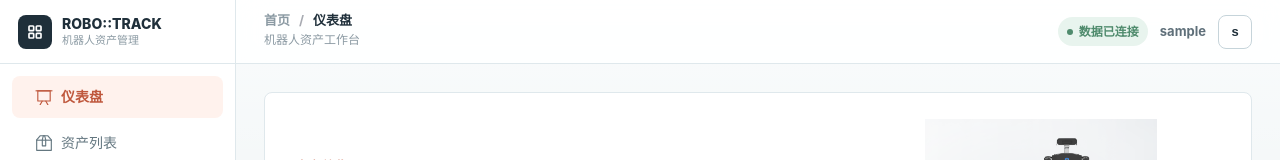
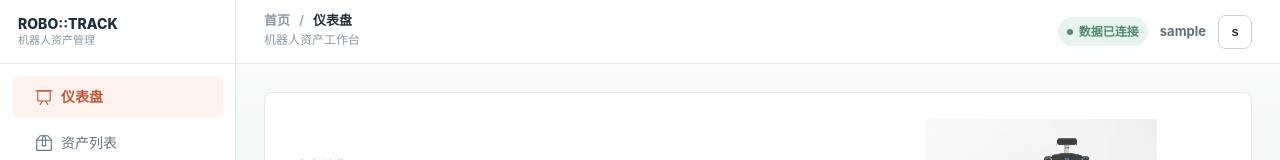
Before and after one commit to yunshangmoshu1/robotzichan, a Vue app in the folder client/: page / in a window 1280 px wide. Shown: the top 160 px of the page. Built offline with nearby package versions, Linux system fonts and the light colour scheme; no server answers; sample sign-in values are in the browser's storage.

Commit message:
style: 移除侧边栏logo图标

```diff
--- a/client/src/components/layout/Sidebar.vue
+++ b/client/src/components/layout/Sidebar.vue
@@ -1,14 +1,6 @@
 <template>
   <div class="sidebar" :class="{ collapsed, open }">
     <div class="logo">
-      <div class="logo-icon">
-        <svg width="16" height="16" viewBox="0 0 24 24" fill="none" stroke="currentColor" stroke-width="2.5" stroke-linecap="round" stroke-linejoin="round">
-          <rect x="3" y="3" width="7" height="7" rx="1" />
-          <rect x="14" y="3" width="7" height="7" rx="1" />
-          <rect x="3" y="14" width="7" height="7" rx="1" />
-          <rect x="14" y="14" width="7" height="7" rx="1" />
-        </svg>
-      </div>
       <div v-if="!collapsed" class="logo-copy">
         <span class="logo-text">ROBO::TRACK</span>
         <span class="logo-subtitle">机器人资产管理</span>
@@ -81,19 +73,6 @@ function handleMenuSelect() {
 .sidebar {
   .logo {
     padding: 0 18px;
-    gap: 10px;
-  }
-
-  .logo-icon {
-    width: 34px;
-    height: 34px;
-    display: flex;
-    align-items: center;
-    justify-content: center;
-    background: var(--text-primary);
-    border-radius: 8px;
-    color: #fff;
-    flex-shrink: 0;
   }
 
   .logo-copy {
```
